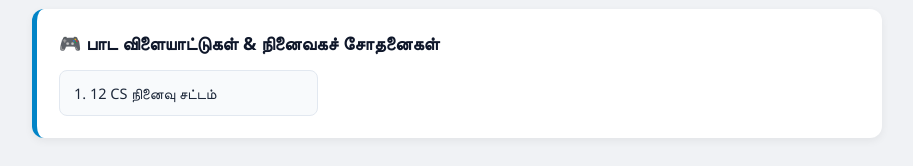
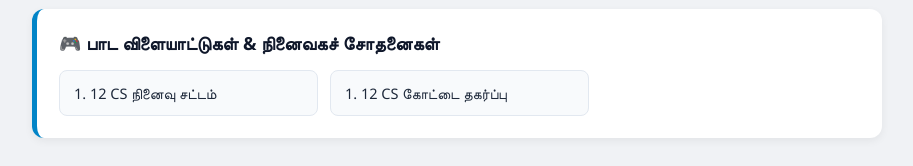
Before and after one commit to balakrishnan-ab/TNCSCASchoollogic, a plain HTML site: page index.html in a window 1280 px wide. Shown: the part 1025-1191 px from the top of the page, without its empty margins (183-1096 px from the left). Drawn offline with Linux system fonts and the light colour scheme.

Commit message:
Update index.html

```diff
--- a/index.html
+++ b/index.html
@@ -189,6 +189,8 @@
                 <h2>🎮 பாட விளையாட்டுகள் & நினைவகச் சோதனைகள்</h2>
                 <ul class="link-grid">
                     <li><a href="12_english.html">1. 12 CS நினைவு சட்டம்</a></li>
+                    <li><a href="12th_cs_output_battle.html">1. 12 CS கோட்டை தகர்ப்பு </a></li>
+
                 </ul>
             </div>
         </section>
```
